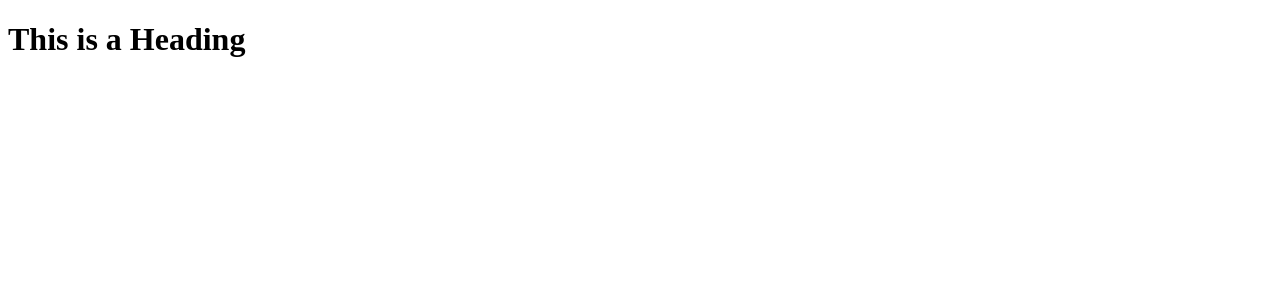
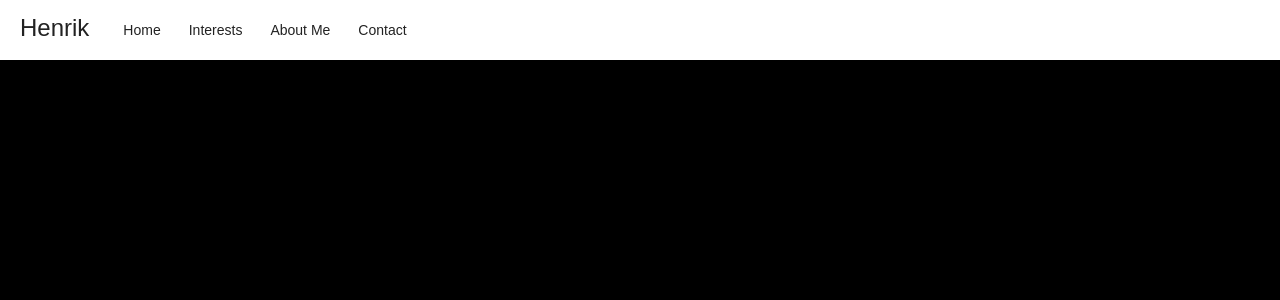
Before and after one commit to HenrikAndreas/flaskWebServer, a Flask app: page / in a window 1280 px wide. Shown: the top 300 px of the page. Run offline with Flask 2, Linux system fonts and the light colour scheme.

Commit message:
minor changes

```diff
--- a/main.py
+++ b/main.py
@@ -1,4 +1,4 @@
-from flask import Flask, render_template
+from flask import Flask, render_template, url_for
 
 app = Flask(__name__)
 
--- /dev/null
+++ b/static/main.css
@@ -0,0 +1,69 @@
+* {
+    margin: 0;
+    padding: 0;
+}
+
+body {
+    background-color: black;
+    background-size: cover;
+}
+
+nav {
+    width: 100%;
+    height: 60px;
+    background-color: #fff;
+}
+
+nav p {
+    font-family: arial;
+    color: #222;
+    font-size: 24px;
+    line-height: 55px;
+    float: left;
+    padding: 0px 20px;
+
+}
+nav ul {
+    float: left;
+}
+
+nav ul li {
+    float: left;
+    list-style: none;
+    position: relative;
+
+    text-decoration: none;
+}
+
+nav ul li a {
+    display: block;
+    font-family: arial;
+    color: #222;
+    font-size: 14px;
+    padding: 22px 14px;
+    text-decoration: none;
+}
+nav ul li ul {
+    display: none;
+    position: absolute;
+    background-color: #fff;
+    padding: 10px;
+    border-radius: 0px 0px 4px 4px;
+}
+nav ul li:hover ul {
+    display: block;
+
+}
+
+nav ul li ul li {
+    width: 180px;
+    border-radius: 4px;
+}
+
+nav ul li ul li a {
+    padding: 8px 14px
+}
+
+nav ul li ul li a:hover {
+    background-color: #a3a3a3;
+}
--- a/templates/index.html
+++ b/templates/index.html
@@ -1,10 +1,32 @@
 <!DOCTYPE html>
 
-<html>
+<html lang="no">
 
+    <head>
+        <meta charset="utf-8">
+        <title>Henrik Andreas</title>
+        <link rel="stylesheet" type="text/css" href="{{ url_for('static', filename='main.css')}}" />
+
+    </head>
 
     <body>
-        <h1>This is a Heading</h1>
+        <nav>
+            <p>Henrik</p>
+            <ul>
+                <li><a href="index.html">Home</a></li>
+                <li><a href="#">Interests</a>
+                    <ul>
+                      <li><a href="#">Languages</a></li>
+                      <li><a href="#">Electronics</a></li>
+                      <li><a href="#">Programming</a></li>
+
+                    </ul>
+                </li>
+                <li><a href="#">About Me</a></li>
+                <li><a href="#">Contact</a></li>
+
+            </ul>
+        </nav>
     </body>
 
 </html>
```
